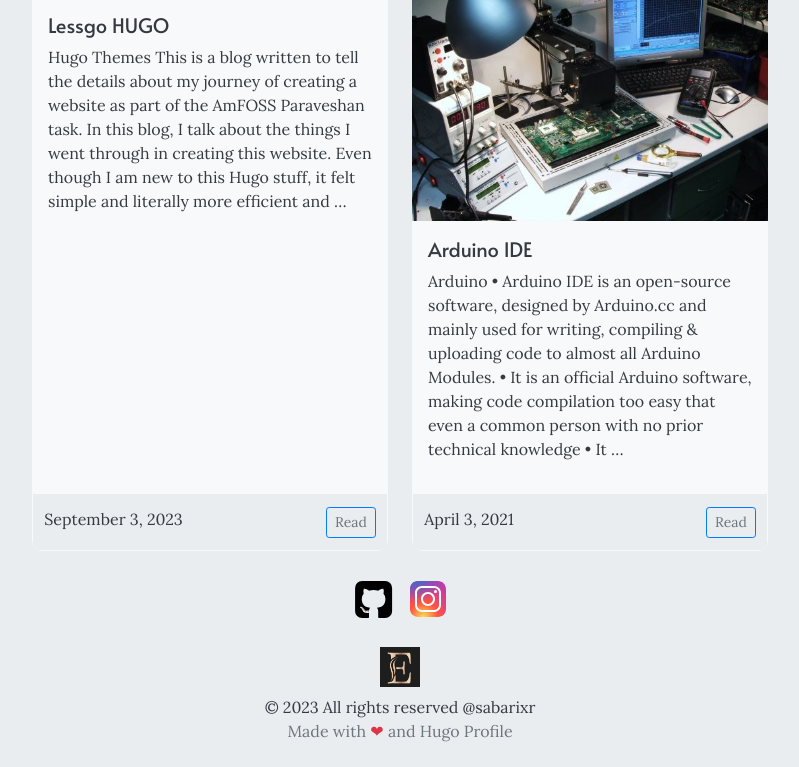
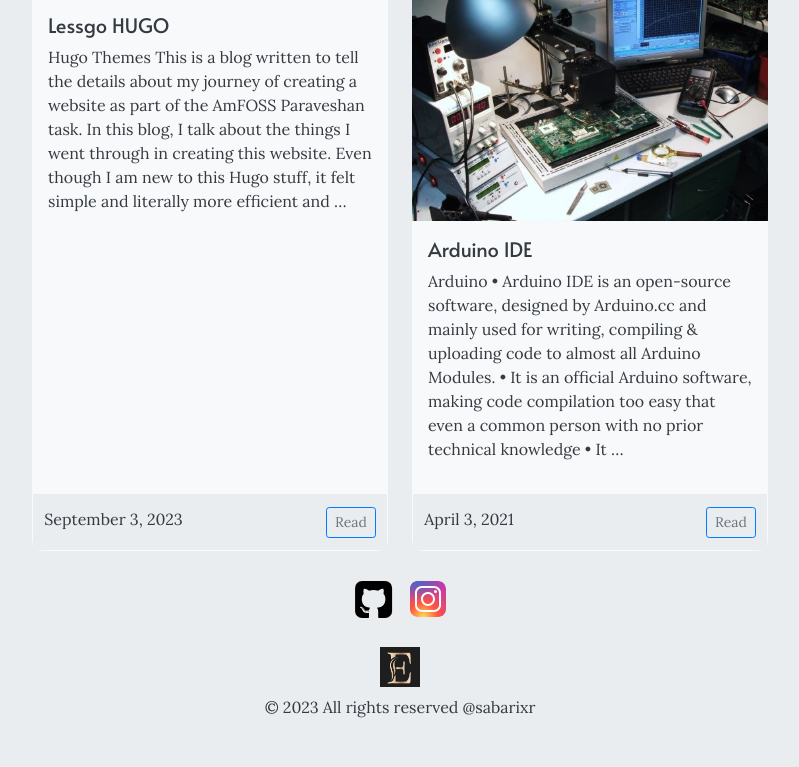
Before and after one commit to sabarixr/sabarixr.github.io, a plain HTML site: page index.html in a window 1280 px wide. Shown: the part 4157-4924 px from the top of the page, without its empty margins (240-1039 px from the left). After the commit the page ends 4900 px from the top, so only its background shows below. Drawn offline with Linux system fonts and the light colour scheme.

Commit message:
Update index.html

```diff
--- a/index.html
+++ b/index.html
@@ -1106,17 +1106,7 @@ Electroverse
                 </a>
             </div>
             &copy; 2023  All rights reserved @sabarixr
-            <div class="text-secondary">
-                Made with
-                <span class="text-danger">
-                    &#10084;
-                </span>
-                and
-                <a href="https://github.com/gurusabarish/hugo-profile" target="_blank"
-                    title="Designed and developed by gurusabarish">
-                    Hugo Profile
-                </a>
-            </div>
+
         </div>
     </div>
 </div></footer><script src="/bootstrap-5/js/bootstrap.bundle.min.js"></script>
```
